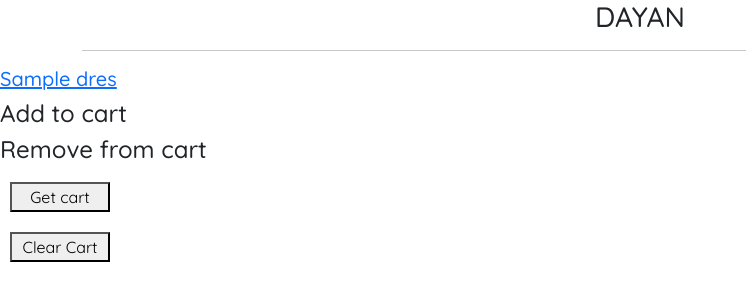
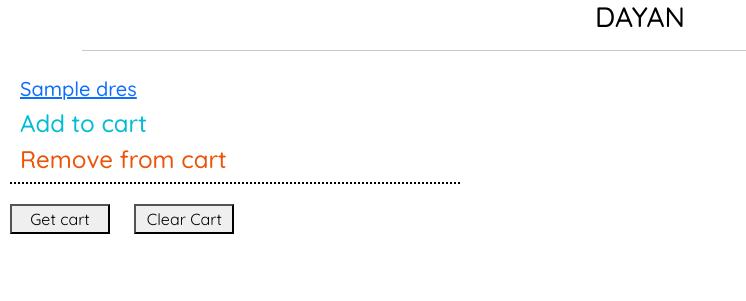
Before and after one commit to pexicade/Dayan_Shop, a Django app: page /shop/ in a window 1280 px wide. Shown: the top 301 px of the page, without its empty margins (0-746 px from the left). Run offline with Django 4.2, Linux system fonts and the light colour scheme; tables that the repository leaves empty hold one stand-in row (values such as "Sample post"); some libraries are stand-ins or nearby versions.

Commit message:
made styles better

```diff
--- a/shop/templates/shop/base.html
+++ b/shop/templates/shop/base.html
@@ -31,9 +31,12 @@
                 <div class="col-md-12">
                     <div class="header-content">
                         <div class="header-content-inner" style="text-align: center;">
-                            <h3>
-                                DAYAN
-                            </h3>
+                            <a style="text-decoration: none; color: black;" href="">
+                                <h3>
+                                    DAYAN
+                                </h3>
+                            </a>
+
                             <hr>
                         </div>
                     </div>
--- a/shop/templates/shop/index.html
+++ b/shop/templates/shop/index.html
@@ -1,16 +1,21 @@
 {% extends 'shop/base.html' %}
 {% block content %}
 {% for dress in dresses%}
-    <div class="item">
-        <a href="Dress/{{dress.pk}}">
-            <h5>{{dress.name}}</h5>
-        </a>
-        <h4 id="add_to_cart" item_id="{{ dress.pk }}">Add to cart</h4>
-        <h4 id="remove_from_cart" item_id="{{ dress.pk }}">Remove from cart</h4>
+    <div class="item" style="margin: 10px; border-bottom: 2px black dotted; width: 450px;">
+        <div style=" padding-left: 10px;">
+            <a href="Dress/{{dress.pk}}" >
+                <h5>{{dress.name}}</h5>
+            </a>
+            <!-- h4 with a style -->
+            <h4 id="add_to_cart" item_id="{{ dress.pk }}" style="cursor: pointer; color: #00bcd4;">Add to cart</h4>
+            <h4 id="remove_from_cart" item_id="{{ dress.pk }}" style="cursor: pointer; color: #ed5307;">Remove from cart</h4>
+        </div>
     </div>
 {% endfor %}
-<button id="get_cart" style="width: 100px; margin: 10px;">Get cart</button>
-<button id="clear_cart" style="width: 100px; margin: 10px;" >Clear Cart</button>
+<div style="display: inline;">
+    <button id="get_cart" style="width: 100px; margin: 10px;">Get cart</button>
+    <button id="clear_cart" style="width: 100px; margin: 10px;" >Clear Cart</button>
+</div>
 <script>
     // add an event listener to each div's h4 with id='add_to_cart', send ajax request to add to cart
     $('.item #add_to_cart').click(function(e){
```
